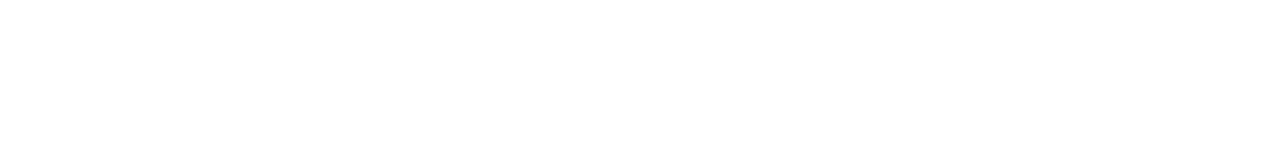
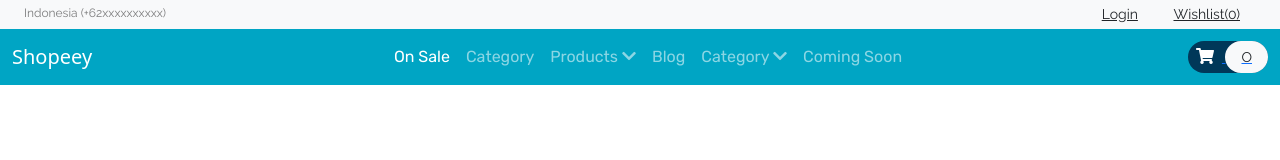
Before and after one commit to Alfyu07/E-Commerce-Web, a website: page index.html in a window 1280 px wide. Drawn offline with nearby package versions, Linux system fonts and the light colour scheme; a web font is replaced by a local one.

Commit message:
html template

```diff
--- a/index.html
+++ b/index.html
@@ -19,6 +19,71 @@
     <link rel="stylesheet" href="./style.css">
 </head>
 <body>
+    <!-- start header -->
+      <header>
+        <div class="strip d-flex justify-content-between px-4 py-1 bg-light">
+          <p class="font-rale font-size-12 text-black-50 m-0">
+            Indonesia (+62xxxxxxxxxx)
+          </p>
+          <div class="font-rale font-size-14">
+            <a href="#" class="px-3 border-right border-left text-dark">Login</a>
+            <a href="#" class="px-3 border-right text-dark">Wishlist(0)</a>
+          </div>
+        </div>
 
+        <!-- primary navigation -->
+        <nav class="navbar navbar-expand-lg navbar-dark color-second-bg">
+          <div class="container-fluid">
+            <a class="navbar-brand" href="#">Shopeey</a>
+            <button class="navbar-toggler" type="button" data-bs-toggle="collapse" data-bs-target="#navbarNav" aria-controls="navbarNav" aria-expanded="false" aria-label="Toggle navigation">
+              <span class="navbar-toggler-icon"></span>
+            </button>
+            <div class="collapse navbar-collapse" id="navbarNav">
+              <ul class="navbar-nav m-auto font-rubik">
+                <li class="nav-item ">
+                  <a class="nav-link active" aria-current="page" href="#">On Sale</a>
+                </li>
+                <li class="nav-item">
+                  <a class="nav-link" href="#">Category</a>
+                </li>
+                <li class="nav-item">
+                  <a class="nav-link" href="#">Products <i class="fas fa-chevron-down" aria-hidden="true"></i></a>
+                </li>
+                <li class="nav-item">
+                  <a class="nav-link" href="#">Blog</a>
+                </li>
+
+                <li class="nav-item">
+                  <a class="nav-link" href="#">Category <i class="fa fa-chevron-down" aria-hidden="true"></i></a>
+                </li>
+                <li class="nav-item">
+                  <a class="nav-link" href="#">Coming Soon</a>
+                </li>
+              </ul>
+              <form action="#" class="font-size-14 font-rale">
+                <a href="#" class="py-2 rounded-pill color-primary-bg">
+                  <span class="font-size-16 px-2 text-white"><i class="fas fa-shopping-cart" aria-hidden="true"></i></span>
+                  <span class="px-3 py-2 rounded-pill text-dark bg-light">O</span>
+                </a>
+              </form>
+            </div>
+          </div>
+        </nav>
+
+        <!-- end primary navigation -->
+      </header>
+    <!-- end header -->
+
+    <!-- start main -->
+      <main>
+
+      </main>
+    <!-- end main -->
+
+    <!-- start footer -->
+      <footer>
+
+      </footer>
+    <!-- end footer -->
 </body>
 </html>
--- /dev/null
+++ b/sass/include/color.scss
@@ -0,0 +1,23 @@
+/* color template */
+.color-primary{
+    color: $color-primary;
+}
+
+.color-primary-bg{
+    background: $color-primary;
+}
+
+.color-second{
+    color: $color-secondary;
+}
+
+.color-second-bg{
+    background: $color-secondary;
+}
+
+.color-yellow{
+    color: $color-yellow;
+}
+.color-yellow-bg{
+    background: $color-yellow;
+}
--- a/sass/style.scss
+++ b/sass/style.scss
@@ -5,3 +5,4 @@
 @import './include/variables.scss';
 @import './include/global.scss';
 @import './include/typography.scss';
+@import './include/color.scss';
```
Also changed, not shown: style.css, 1 other file.
